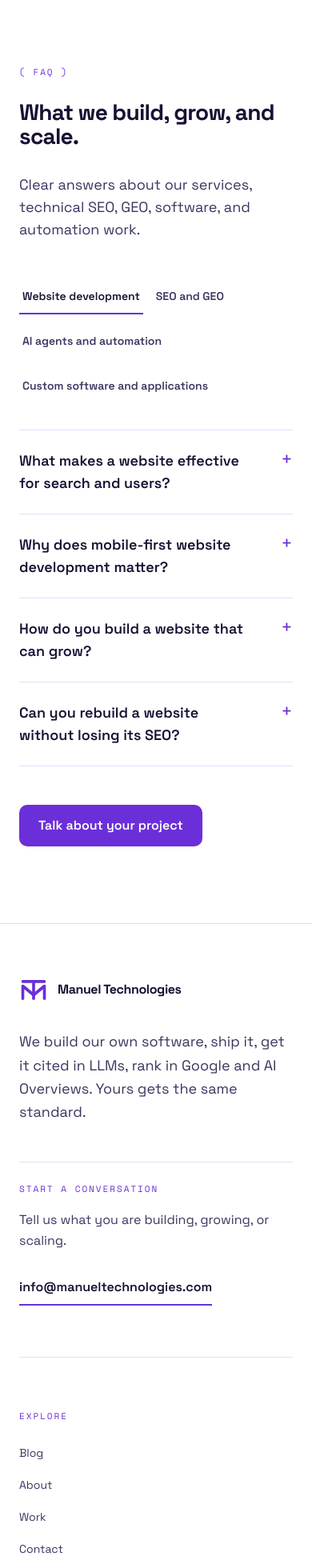
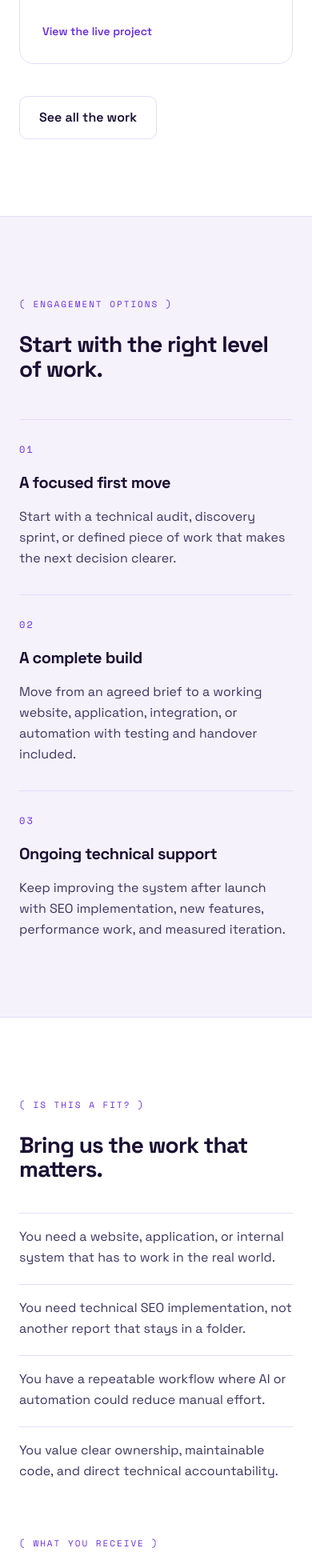
Before and after one commit to Bristotle/manuel-technologies, a Next.js app: page / in a window 390 px wide. Shown: the part 5120-7080 px from the top of the page at 80% size. Built offline with nearby package versions, Linux system fonts and the light colour scheme.

Commit message:
Add homepage conversion sections

```diff
--- a/src/app/page.tsx
+++ b/src/app/page.tsx
@@ -6,7 +6,7 @@ import { Card } from "@/components/ui/Card";
 import { Marquee } from "@/components/ui/Marquee";
 import { FAQTabs, FAQ_CATEGORIES } from "@/components/ui/faq-tabs";
 import { WorkProcess } from "@/components/WorkProcess";
-import { CAPABILITIES, PILLARS, SITE } from "@/lib/site";
+import { CAPABILITIES, PILLARS, PROJECTS, SITE } from "@/lib/site";
 
 const STANDARDS = [
   {
@@ -22,6 +22,36 @@ const STANDARDS = [
     body: "No brittle no-code templates. Production grade code, designed to handle real traffic without breaking.",
   },
 ];
+
+const ENGAGEMENTS = [
+  {
+    title: "A focused first move",
+    body: "Start with a technical audit, discovery sprint, or defined piece of work that makes the next decision clearer.",
+  },
+  {
+    title: "A complete build",
+    body: "Move from an agreed brief to a working website, application, integration, or automation with testing and handover included.",
+  },
+  {
+    title: "Ongoing technical support",
+    body: "Keep improving the system after launch with SEO implementation, new features, performance work, and measured iteration.",
+  },
+] as const;
+
+const FIT_POINTS = [
+  "You need a website, application, or internal system that has to work in the real world.",
+  "You need technical SEO implementation, not another report that stays in a folder.",
+  "You have a repeatable workflow where AI or automation could reduce manual effort.",
+  "You value clear ownership, maintainable code, and direct technical accountability.",
+] as const;
+
+const CLIENT_RECEIVES = [
+  "A clear brief, scope, priorities, and definition of done",
+  "Working code and a documented deployment path",
+  "Technical SEO foundations and structured content where relevant",
+  "Testing across devices, accessibility checks, and sensible failure handling",
+  "A practical handover with the next improvements identified",
+] as const;
 
 export default function Home() {
   const faqs = Object.values(FAQ_CATEGORIES).flatMap(
@@ -112,6 +142,70 @@ export default function Home() {
 
       <WorkProcess />
 
+      <section className="border-y border-mt-border bg-white py-24 sm:py-32">
+        <Container>
+          <SectionLabel>Selected work</SectionLabel>
+          <h2 className="mt-6 max-w-[18ch]">Real systems for real operating problems.</h2>
+          <p className="mt-8 max-w-[60ch] text-lg leading-relaxed text-mt-slate">
+            A few examples of websites, custom software, ecommerce, and programmatic SEO delivered across different markets.
+          </p>
+          <div className="mt-12 grid gap-5 md:grid-cols-3">
+            {PROJECTS.filter((project) => ["impressiful", "cgt-experts", "dementia-in-home"].includes(project.slug)).map((project) => (
+              <Card key={project.slug} href={project.url} className="h-full">
+                <SectionLabel>{project.sector}</SectionLabel>
+                <h3 className="mt-5 !text-xl !tracking-tight">{project.client}</h3>
+                <p className="mt-4 text-base leading-relaxed text-mt-slate">{project.summary}</p>
+                <span className="mt-6 inline-flex text-sm font-semibold text-mt-purple">View the live project</span>
+              </Card>
+            ))}
+          </div>
+          <div className="mt-10">
+            <Button href="/work" variant="secondary">See all the work</Button>
+          </div>
+        </Container>
+      </section>
+
+      <section className="py-24 sm:py-32">
+        <Container>
+          <SectionLabel>Engagement options</SectionLabel>
+          <h2 className="mt-6 max-w-[18ch]">Start with the right level of work.</h2>
+          <div className="mt-12 grid gap-8 md:grid-cols-3">
+            {ENGAGEMENTS.map((engagement, index) => (
+              <div key={engagement.title} className="border-t border-mt-border pt-6">
+                <span className="font-[family-name:var(--font-mono)] text-xs tracking-[0.18em] text-mt-purple">0{index + 1}</span>
+                <h3 className="mt-4 !text-xl !tracking-tight">{engagement.title}</h3>
+                <p className="mt-4 text-base leading-relaxed text-mt-slate">{engagement.body}</p>
+              </div>
+            ))}
+          </div>
+        </Container>
+      </section>
+
+      <section className="border-y border-mt-border bg-white py-24 sm:py-32">
+        <Container>
+          <div className="grid gap-16 lg:grid-cols-2 lg:gap-24">
+            <div>
+              <SectionLabel>Is this a fit?</SectionLabel>
+              <h2 className="mt-6 max-w-[16ch]">Bring us the work that matters.</h2>
+              <ul className="mt-10 flex flex-col gap-5">
+                {FIT_POINTS.map((point) => (
+                  <li key={point} className="border-t border-mt-border pt-4 text-base leading-relaxed text-mt-slate">{point}</li>
+                ))}
+              </ul>
+            </div>
+            <div>
+              <SectionLabel>What you receive</SectionLabel>
+              <h2 className="mt-6 max-w-[16ch]">The work stays useful after handover.</h2>
+              <ul className="mt-10 flex flex-col gap-5">
+                {CLIENT_RECEIVES.map((item) => (
+                  <li key={item} className="border-t border-mt-border pt-4 text-base leading-relaxed text-mt-slate">{item}</li>
+                ))}
+              </ul>
+            </div>
+          </div>
+        </Container>
+      </section>
+
       {/* Enterprise reassurance. The objection nobody says out loud. */}
       <section className="border-y border-mt-border bg-white py-24 sm:py-32">
         <Container>
@@ -184,6 +278,24 @@ export default function Home() {
           </div>
         </Container>
       </section>
+
+      <section className="border-t border-mt-border bg-mt-purple py-24 text-white sm:py-32">
+        <Container>
+          <SectionLabel>Start here</SectionLabel>
+          <h2 className="mt-6 max-w-[16ch] text-white">Have a problem worth building around?</h2>
+          <p className="mt-8 max-w-[52ch] text-lg leading-relaxed text-white/80">
+            Tell us what is happening, what you have tried, and what a useful result would look like. We will suggest the right first move.
+          </p>
+          <div className="mt-10">
+            <Link
+              href="/contact"
+              className="inline-flex min-h-12 items-center justify-center rounded-[10px] bg-white px-6 py-3.5 text-base font-semibold text-mt-purple transition-colors duration-150 hover:bg-mt-surface active:bg-mt-border"
+            >
+              Start a conversation
+            </Link>
+          </div>
+        </Container>
+      </section>
     </main>
   );
 }
```
